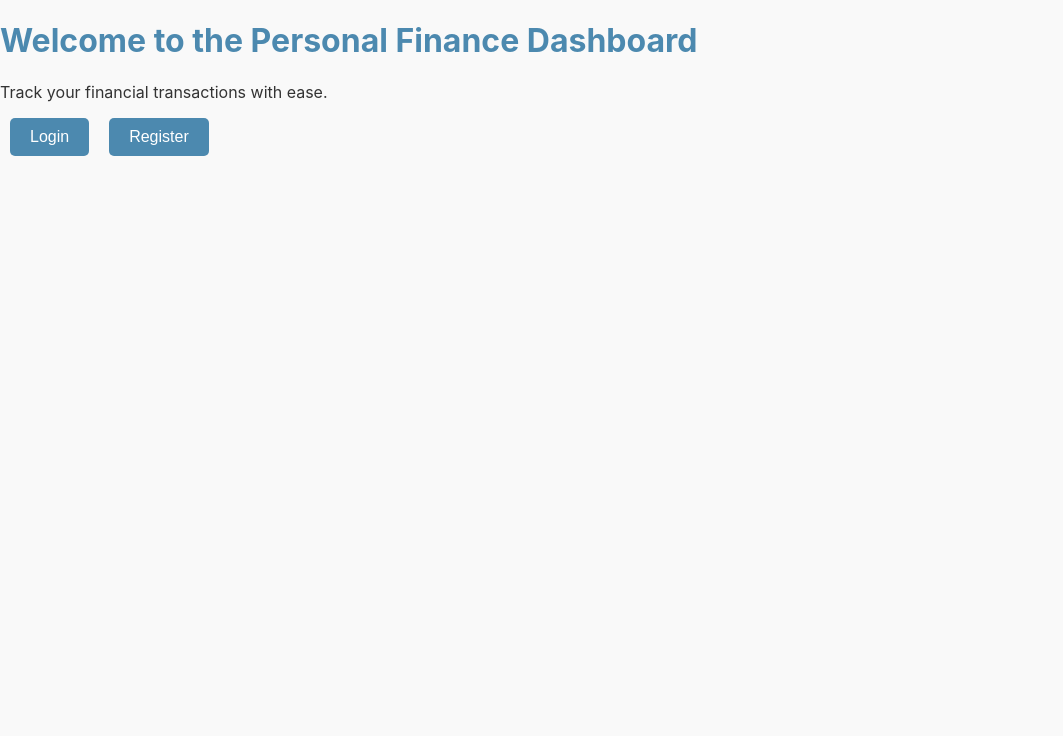
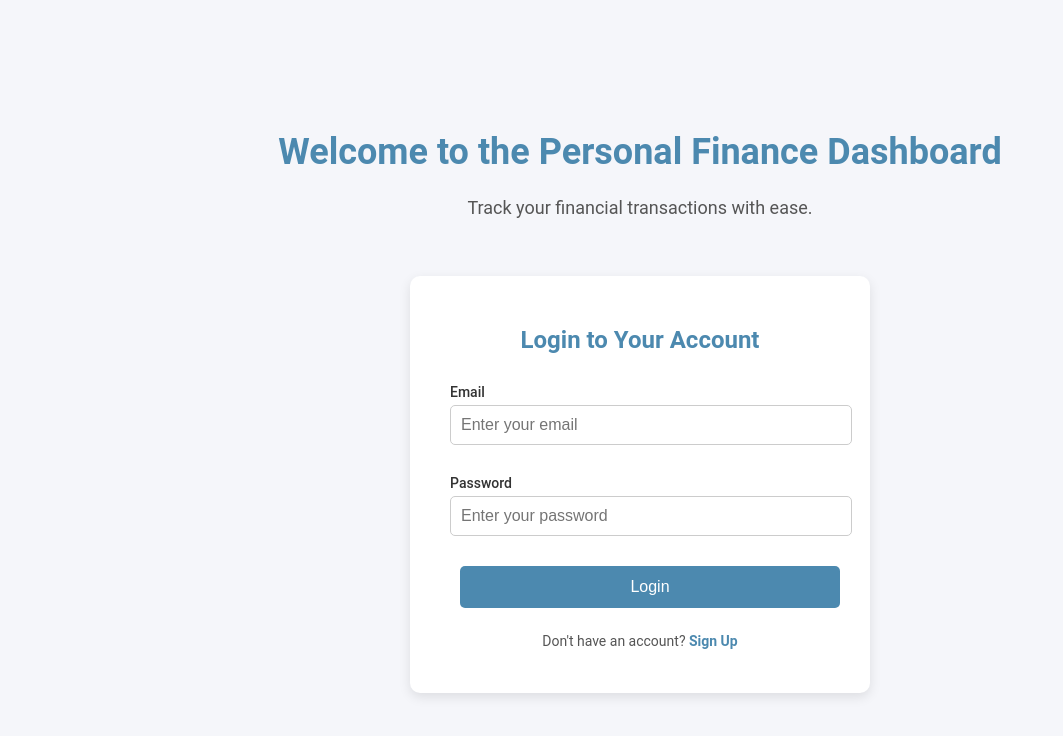
Before and after one commit to simon-gn/fin-e-ance, a React (Create React App) app in the folder client/: page / in a window 1280 px wide. Shown: the top 736 px of the page, without its empty margins (0-1063 px from the left). Built offline with nearby package versions, Linux system fonts and the light colour scheme.

Commit message:
New design and CSS style for home and register page

```diff
--- /dev/null
+++ b/client/src/components/HomePage.css
@@ -0,0 +1,117 @@
+:root {
+    --main_color: #4c89af;
+    --main_color_hover: #337197;
+    --background_color: #f5f6fa;
+    --input_bg_color: #fff;
+    --input_border_color: #ccc;
+    --input_focus_color: var(--main_color);
+  }
+
+  body {
+    margin: 0;
+    padding: 0;
+    font-family: 'Roboto', sans-serif;
+    background-color: var(--background_color);
+  }
+
+  .homepage {
+    display: flex;
+    flex-direction: column;
+    align-items: center;
+    justify-content: center;
+    height: 100vh;
+    text-align: center;
+  }
+
+  .hero-section {
+    margin-bottom: 40px;
+  }
+
+  .hero-section h1 {
+    font-size: 36px;
+    color: var(--main_color);
+  }
+
+  .hero-section p {
+    font-size: 18px;
+    color: #555;
+  }
+
+  .login-section {
+    background-color: white;
+    padding: 30px;
+    border-radius: 10px;
+    box-shadow: 0 4px 12px rgba(0, 0, 0, 0.1);
+    max-width: 400px;
+    width: 100%;
+  }
+
+  .login-section h2 {
+    font-size: 24px;
+    margin-bottom: 20px;
+    color: var(--main_color);
+  }
+
+  .login-form {
+    display: flex;
+    flex-direction: column;
+    gap: 15px;
+  }
+
+  .form-group {
+    text-align: left;
+  }
+
+  .form-group label {
+    font-size: 14px;
+    font-weight: 500;
+    color: #333;
+  }
+
+  .form-group input {
+    width: 100%;
+    padding: 10px;
+    font-size: 16px;
+    border: 1px solid var(--input_border_color);
+    border-radius: 5px;
+    background-color: var(--input_bg_color);
+    transition: border-color 0.3s ease;
+  }
+
+  .form-group input:focus {
+    border-color: var(--input_focus_color);
+    outline: none;
+  }
+
+  .btn-login {
+    width: 100%;
+    padding: 12px;
+    background-color: var(--main_color);
+    color: white;
+    border: none;
+    border-radius: 5px;
+    cursor: pointer;
+    font-size: 16px;
+    transition: background-color 0.3s ease;
+  }
+
+  .btn-login:hover {
+    background-color: var(--main_color_hover);
+  }
+
+  .signup-text {
+    margin-top: 15px;
+    font-size: 14px;
+    color: #555;
+  }
+
+  .signup-link {
+    color: var(--main_color);
+    text-decoration: none;
+    font-weight: bold;
+    transition: color 0.3s ease;
+  }
+
+  .signup-link:hover {
+    color: var(--main_color_hover);
+  }
--- a/client/src/components/HomePage.js
+++ b/client/src/components/HomePage.js
@@ -1,18 +1,61 @@
-import React from 'react';
-import { Link } from 'react-router-dom';
+import { useState } from 'react';
+import { Link, useNavigate } from 'react-router-dom';
+import { loginUser } from '../services/api';
+import './HomePage.css';
 
 const HomePage = () => {
+  const [email, setEmail] = useState('');
+  const [password, setPassword] = useState('');
+  const [error, setError] = useState('');
+  const navigate = useNavigate();
+
+  const handleSubmit = async (e) => {
+    e.preventDefault();
+    try {
+      const data = await loginUser({ email, password });
+      localStorage.setItem('token', data.token);
+      navigate('/dashboard');
+    } catch (err) {
+      setError('Invalid email or password');
+    }
+  };
+
   return (
     <div className="homepage">
-      <h1>Welcome to the Personal Finance Dashboard</h1>
-      <p>Track your financial transactions with ease.</p>
-      <div>
-        <Link to="/login">
-          <button>Login</button>
-        </Link>
-        <Link to="/register">
-          <button>Register</button>
-        </Link>
+      <div className="hero-section">
+        <h1>Welcome to the Personal Finance Dashboard</h1>
+        <p>Track your financial transactions with ease.</p>
+      </div>
+
+      <div className="login-section">
+        <h2>Login to Your Account</h2>
+        <form className="login-form" onSubmit={handleSubmit}>
+          <div className="form-group">
+            <label htmlFor="email">Email</label>
+            <input
+              type="email"
+              id="email"
+              value={email}
+              onChange={(e) => setEmail(e.target.value)}
+              required
+              placeholder="Enter your email" />
+          </div>
+          <div className="form-group">
+            <label htmlFor="password">Password</label>
+            <input
+              type="password"
+              id="password"
+              value={password}
+              onChange={(e) => setPassword(e.target.value)}
+              required
+              placeholder="Enter your password" />
+          </div>
+          {error && <p>{error}</p>}
+          <button type="submit" className="btn-login">Login</button>
+        </form>
+        <p className="signup-text">
+          Don't have an account? <Link to="/register" className="signup-link">Sign Up</Link>
+        </p>
       </div>
     </div>
   );
--- /dev/null
+++ b/client/src/components/RegisterPage.css
@@ -0,0 +1,88 @@
+:root {
+    --main_color: #4c89af;
+    --main_color_hover: #337197;
+    --input_bg_color: #fff;
+    --input_border_color: #ccc;
+    --input_focus_color: var(--main_color);
+    --error_color: #e74c3c;
+    --background_color: #f5f6fa;
+  }
+
+  body {
+    margin: 0;
+    padding: 0;
+    font-family: 'Roboto', sans-serif;
+    background-color: var(--background_color);
+  }
+
+  .register-page {
+    display: flex;
+    justify-content: center;
+    align-items: center;
+    height: 100vh;
+    background-color: var(--background_color);
+  }
+
+  .register-box {
+    background-color: white;
+    padding: 30px;
+    border-radius: 10px;
+    box-shadow: 0 4px 12px rgba(0, 0, 0, 0.1);
+    max-width: 400px;
+    width: 100%;
+    text-align: center;
+  }
+
+  .register-box h2 {
+    font-size: 24px;
+    color: var(--main_color);
+    margin-bottom: 20px;
+  }
+
+  .form-group {
+    text-align: left;
+    margin-bottom: 15px;
+  }
+
+  .form-group label {
+    font-size: 14px;
+    font-weight: 500;
+    color: #333;
+  }
+
+  .form-group input {
+    width: 100%;
+    padding: 10px;
+    font-size: 16px;
+    border: 1px solid var(--input_border_color);
+    border-radius: 5px;
+    background-color: var(--input_bg_color);
+    transition: border-color 0.3s ease;
+  }
+
+  .form-group input:focus {
+    border-color: var(--input_focus_color);
+    outline: none;
+  }
+
+  .btn-register {
+    width: 100%;
+    padding: 12px;
+    background-color: var(--main_color);
+    color: white;
+    border: none;
+    border-radius: 5px;
+    cursor: pointer;
+    font-size: 16px;
+    transition: background-color 0.3s ease;
+  }
+
+  .btn-register:hover {
+    background-color: var(--main_color_hover);
+  }
+
+  .error-message {
+    color: var(--error_color);
+    font-size: 14px;
+    margin-bottom: 10px;
+  }
--- a/client/src/components/RegisterPage.js
+++ b/client/src/components/RegisterPage.js
@@ -1,6 +1,7 @@
 import React, { useState } from 'react';
 import { useNavigate } from 'react-router-dom';
 import { registerUser } from '../services/api';
+import './RegisterPage.css';
 
 const RegisterPage = () => {
   const [name, setName] = useState('');
@@ -23,38 +24,46 @@ const RegisterPage = () => {
 
   return (
     <div className="register-page">
-      <h2>Register</h2>
+      <div className="register-box">
+        <h2>Create Your Account</h2>
         <form onSubmit={handleSubmit}>
-        <div>
-          <label>Name:</label>
+          <div className="form-group">
+            <label htmlFor="name">Name</label>
             <input
               type="text"
+              id="name"
               value={name}
               onChange={(e) => setName(e.target.value)}
+              placeholder="Enter your name"
               required
             />
           </div>
-        <div>
-          <label>Email:</label>
+          <div className="form-group">
+            <label htmlFor="email">Email</label>
             <input
               type="email"
+              id="email"
               value={email}
               onChange={(e) => setEmail(e.target.value)}
+              placeholder="Enter your email"
               required
             />
           </div>
-        <div>
-          <label>Password:</label>
+          <div className="form-group">
+            <label htmlFor="password">Password</label>
             <input
               type="password"
+              id="password"
               value={password}
               onChange={(e) => setPassword(e.target.value)}
+              placeholder="Create a password"
               required
             />
           </div>
-        {error && <p>{error}</p>}
-        <button type="submit">Register</button>
+          {error && <p className="error-message">{error}</p>}
+          <button type="submit" className="btn-register">Register</button>
         </form>
+      </div>
     </div>
   );
 };
```
Lines whose indentation alone changed are shown as unchanged.
